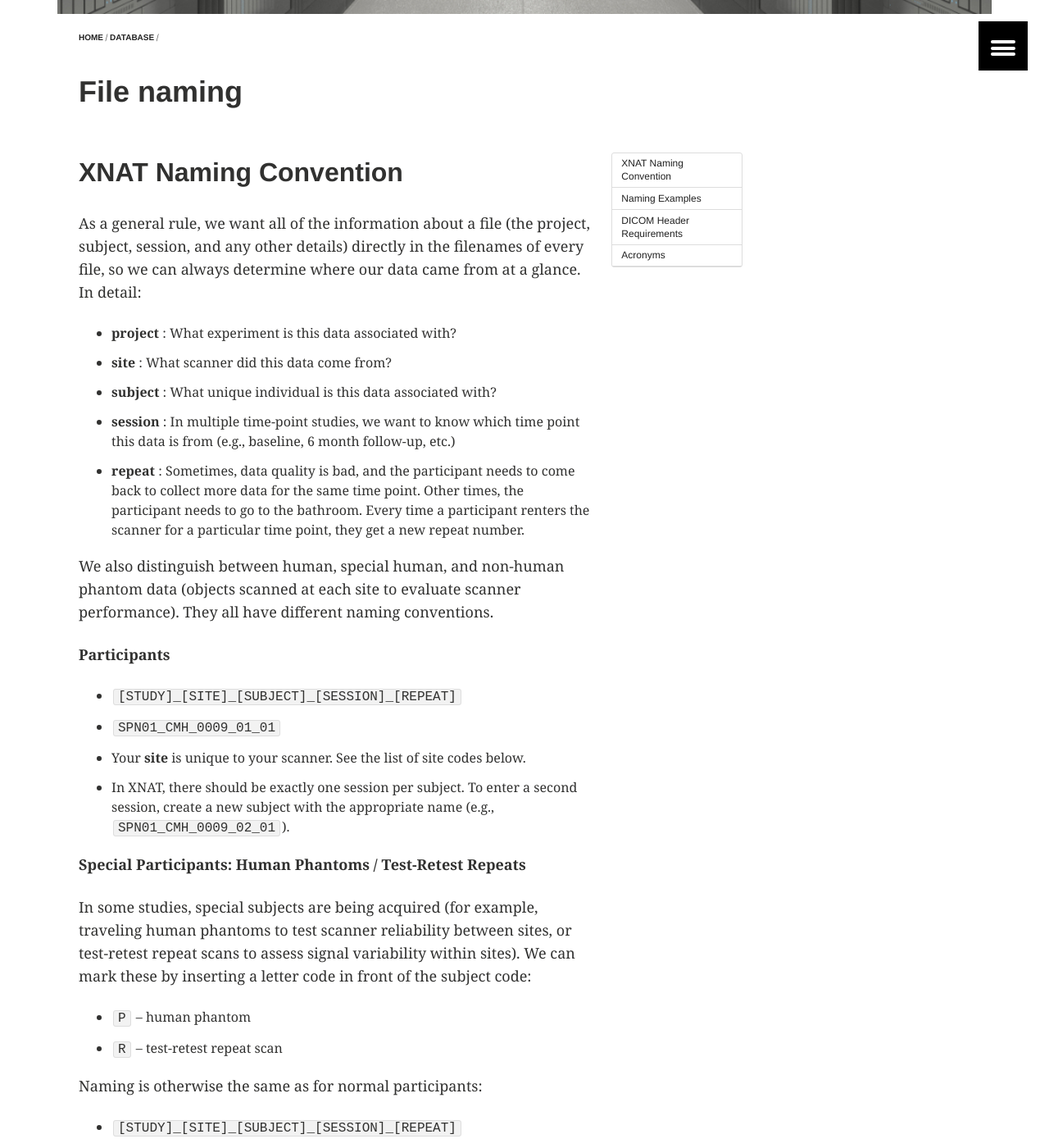
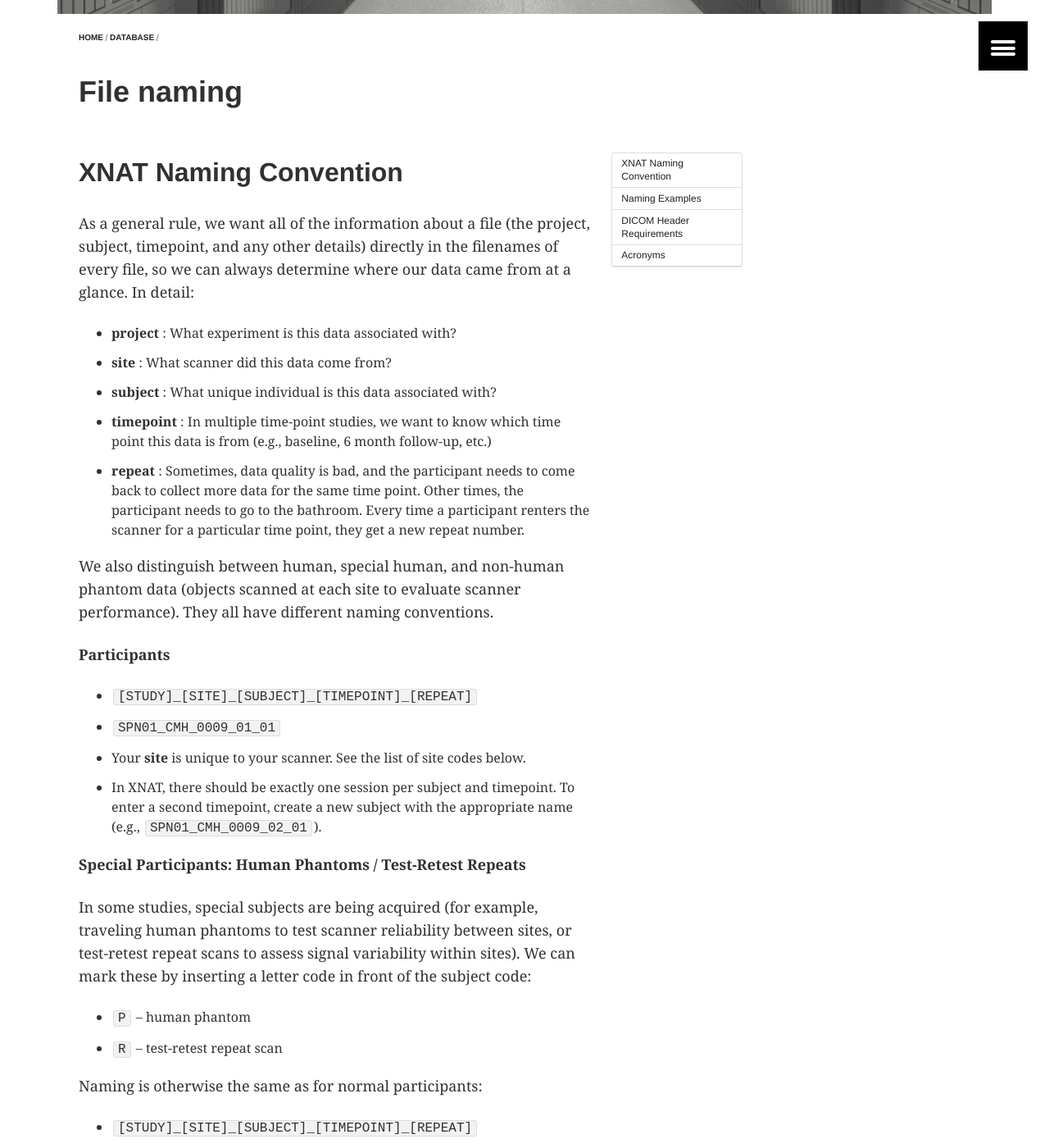
Before and after one commit to TIGRLab/tigrlab.github.io, a Jekyll site: the page built from _posts/database/2016-01-03-xnat-naming.md, in a window 1280 px wide and 1400 px high, scrolled down 551 px. Shown: the whole window at 82% size. Built offline with Jekyll 4.4.1, drawn with Linux system fonts in a browser that asks for light colours; some of the changed text lies outside the part shown.

Commit message:
changed session naming to timepoint

```diff
--- a/_posts/database/2016-01-03-xnat-naming.md
+++ b/_posts/database/2016-01-03-xnat-naming.md
@@ -14,22 +14,22 @@
 XNAT Naming Convention
 ----------------------
 
-As a general rule, we want all of the information about a file (the project, subject, session, and any other details) directly in the filenames of every file, so we can always determine where our data came from at a glance. In detail:
+As a general rule, we want all of the information about a file (the project, subject, timepoint, and any other details) directly in the filenames of every file, so we can always determine where our data came from at a glance. In detail:
 
 + **project** : What experiment is this data associated with?
 + **site** : What scanner did this data come from?
 + **subject** : What unique individual is this data associated with?
-+ **session** : In multiple time-point studies, we want to know which time point this data is from (e.g., baseline, 6 month follow-up, etc.)
++ **timepoint** : In multiple time-point studies, we want to know which time point this data is from (e.g., baseline, 6 month follow-up, etc.)
 + **repeat** : Sometimes, data quality is bad, and the participant needs to come back to collect more data for the same time point. Other times, the participant needs to go to the bathroom. Every time a participant renters the scanner for a particular time point, they get a new repeat number.
 
 We also distinguish between human, special human, and non-human phantom data (objects scanned at each site to evaluate scanner performance). They all have different naming conventions.
 
 **Participants**
 
-+ `[STUDY]_[SITE]_[SUBJECT]_[SESSION]_[REPEAT]`
++ `[STUDY]_[SITE]_[SUBJECT]_[TIMEPOINT]_[REPEAT]`
 + `SPN01_CMH_0009_01_01`
 + Your **site** is unique to your scanner. See the list of site codes below.
-+ In XNAT, there should be exactly one session per subject. To enter a second session, create a new subject with the appropriate name (e.g., `SPN01_CMH_0009_02_01`).
++ In XNAT, there should be exactly one session per subject and timepoint. To enter a second timepoint, create a new subject with the appropriate name (e.g., `SPN01_CMH_0009_02_01`).
 
 **Special Participants: Human Phantoms / Test-Retest Repeats**
 
@@ -40,13 +40,13 @@
 
 Naming is otherwise the same as for normal participants:
 
-+ `[STUDY]_[SITE]_[SUBJECT]_[SESSION]_[REPEAT]`
++ `[STUDY]_[SITE]_[SUBJECT]_[TIMEPOINT]_[REPEAT]`
 + `SPN01_CMH_P009_01_01`
 + `PRE04_ZHH_R3562_01_01`.
 
 **Non-Human Phantoms**
 
-+ `[STUDY]_[SITE]_PHA_[PHANTOM]_[SESSION]`
++ `[STUDY]_[SITE]_PHA_[PHANTOM]_[TIMEPOINT]`
 + SPN01_CMH_PHA_ADN0001
 + Phantom scans should be run regularly, and their session names will be numeric ascending.
 + Our web-based data viewing system requires the date fields in the DICOM header be intact.
```
